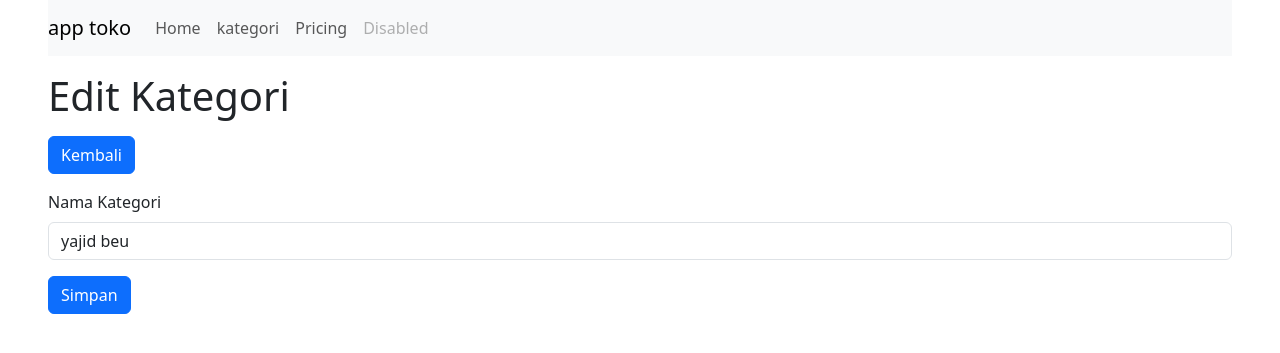
After one commit to mhrpwfc88/app_toko_django, a Django app: page /kategori/edit/8 in a window 1280 px wide. The commit adds this page. Shown: the top 353 px of the page. Run offline with Django 5.2, Linux system fonts and the light colour scheme; data comes from the database, SQL or seed files in the repository; both versions use the stored data as it was after the commit.

Commit message:
edit kategori

```diff
--- /dev/null
+++ b/app_toko/templates/edit_kategori.html
@@ -0,0 +1,17 @@
+
+{% extends "index.html" %}
+
+{% block content %}
+<h1 class="mx-5 mt-3">Edit Kategori</h1>
+<a class="btn btn-primary mt-2 mx-5" href="{% url 'kategori' %}">Kembali</a>
+
+<form action="{% url 'edit_kategori' k_id=data.id %}" method='post'>
+    {% csrf_token %}
+    <div class="mx-5 mb-3 mt-3">
+        <input type='hidden' name="id" value="{{ data.id }}">
+        <label for="nama" class="form-label">Nama Kategori</label>
+        <input type="text" class="form-control" value="{{ data.nama_kategori }}" id="nama" placeholder="Masukkan nama kategori" name="nama">
+    </div>
+    <button type="submit" class="mx-5 btn btn-primary">Simpan</button>
+</form>
+{% endblock %}
--- a/app_toko/templates/index.html
+++ b/app_toko/templates/index.html
@@ -14,7 +14,7 @@
   <body>
 
 <!-- As a heading -->
-<nav class="navbar navbar-expand-lg navbar-light bg-light">
+<nav class="navbar navbar-expand-lg navbar-light bg-light mx-5">
   <a class="navbar-brand" href="#">app toko</a>
   <button class="navbar-toggler" type="button" data-toggle="collapse" data-target="#navbarNav" aria-controls="navbarNav" aria-expanded="false" aria-label="Toggle navigation">
     <span class="navbar-toggler-icon"></span>
--- a/app_toko/templates/kategori.html
+++ b/app_toko/templates/kategori.html
@@ -20,7 +20,7 @@
         <td>{{kategori.id}}</td>
         <td>{{kategori.nama_kategori}}</td>
         <td>
-          <a href="" class="btn btn-warning">Update</a>
+          <a href="{% url "edit_kategori" k_id=kategori.id %}" class="btn btn-warning">Update</a>
           <a href=" {% url "del_kategori" kategori.id %} " class="btn btn-danger">Delete</a>
         </td>
 
--- a/app_toko/views.py
+++ b/app_toko/views.py
@@ -22,3 +22,11 @@ def add_kategori(request):
         data.save()
         return redirect('kategori')
     return render(request ,'form_kategori.html')
+def edit_kategori(request,k_id):
+    data = Kategori.objects.get(id = k_id)
+    if request.method == 'POST':
+        data.nama_kategori = request.POST['nama']
+        data.save()
+        return redirect('kategori')
+    context = {'data':data}
+    return render(request ,'edit_kategori.html', context)
--- a/project_toko/urls.py
+++ b/project_toko/urls.py
@@ -16,7 +16,7 @@ Including another URLconf
 """
 from django.contrib import admin
 from django.urls import path
-from app_toko.views import home, kategori ,del_kategori, add_kategori
+from app_toko.views import home, kategori ,del_kategori, add_kategori, edit_kategori
 
 urlpatterns = [
     path('admin/', admin.site.urls),
@@ -24,5 +24,5 @@ urlpatterns = [
     path('kategori', kategori, name='kategori'),
     path('kategori/del/<int:k_id>', del_kategori, name='del_kategori'),
     path('kategori/form', add_kategori, name='add_kategori'),
-
+    path('kategori/edit/<int:k_id>', edit_kategori, name='edit_kategori'),
 ]
```
Also changed, not shown: db.sqlite3.
